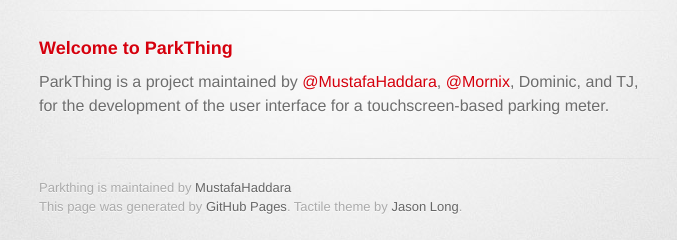
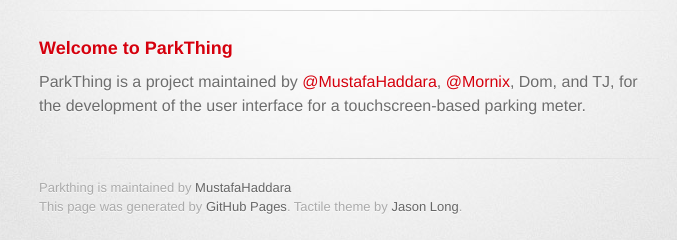
Before and after one commit to MustafaHaddara/ParkThing, a plain HTML site: page index.html in a window 1280 px wide. Shown: the part 236-476 px from the top of the page, 291-968 px from the left. Drawn offline with Linux system fonts and the light colour scheme; a web font is replaced by a local one.

Commit message:
Testing gh pages generation

```diff
--- a/index.html
+++ b/index.html
@@ -34,7 +34,7 @@
           <h3>
 <a id="welcome-to-parkthing" class="anchor" href="#welcome-to-parkthing" aria-hidden="true"><span aria-hidden="true" class="octicon octicon-link"></span></a>Welcome to ParkThing</h3>
 
-<p>ParkThing is a project maintained by <a href="https://github.com/MustafaHaddara" class="user-mention">@MustafaHaddara</a>, <a href="https://github.com/Mornix" class="user-mention">@Mornix</a>, Dominic, and TJ, for the development of the user interface for a touchscreen-based parking meter. </p>
+<p>ParkThing is a project maintained by <a href="https://github.com/MustafaHaddara" class="user-mention">@MustafaHaddara</a>, <a href="https://github.com/Mornix" class="user-mention">@Mornix</a>, Dom, and TJ, for the development of the user interface for a touchscreen-based parking meter. </p>
         </section>
 
         <footer>
```
